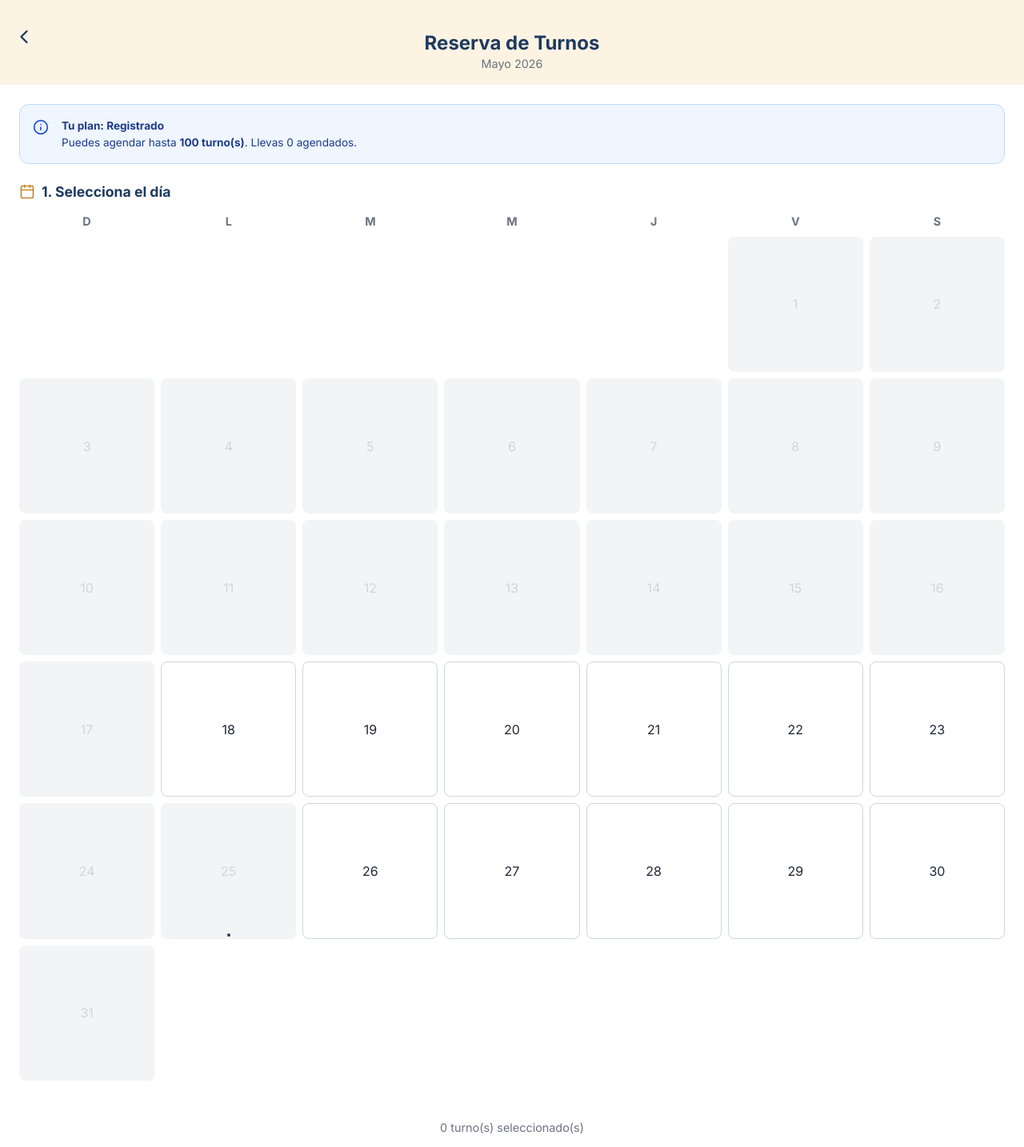
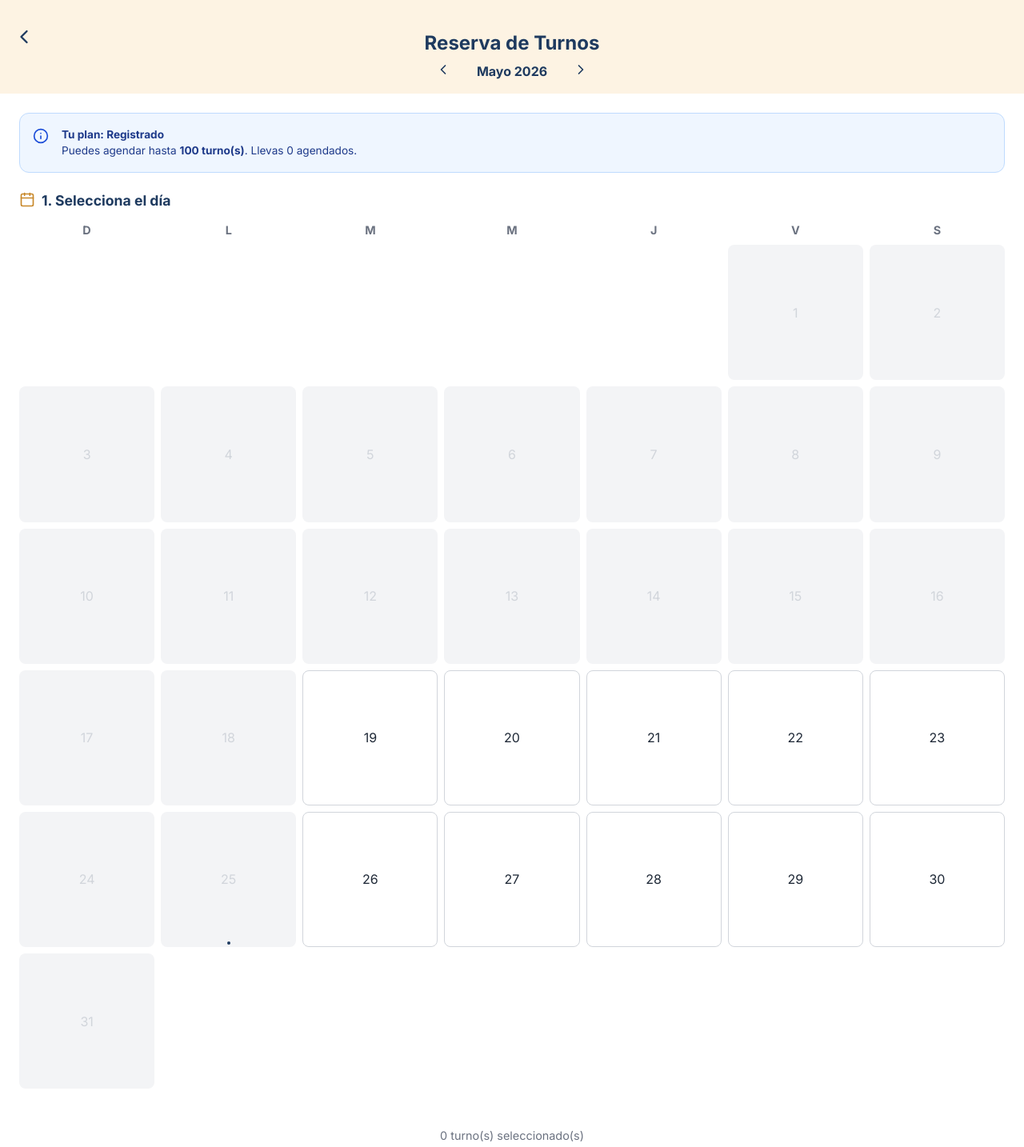
Before and after one commit to SBELENG/AprenderApp, a React (Vite) app: page /agenda in a window 1280 px wide. Shown: the top 1434 px of the page at 80% size. Built offline with nearby package versions, Linux system fonts and the light colour scheme; no server answers; the database is empty.

Commit message:
fix: contract pricing multiplication and calendar month navigation

```diff
--- a/src/pages/AgendaPadres.tsx
+++ b/src/pages/AgendaPadres.tsx
@@ -1,6 +1,6 @@
 import React, { useState } from 'react';
 import { useNavigate, useLocation } from 'react-router-dom';
-import { ChevronLeft, Calendar as CalendarIcon, CheckCircle2, Download, Info, X } from 'lucide-react';
+import { ChevronLeft, ChevronRight, Calendar as CalendarIcon, CheckCircle2, Download, Info, X } from 'lucide-react';
 import jsPDF from 'jspdf';
 import autoTable from 'jspdf-autotable';
 import { supabase } from '../lib/supabase';
@@ -21,6 +21,8 @@ const getLocalDateStringFromDate = (d: Date): string => {
   return `${yr}-${mn}-${dy}`;
 };
 
+const MONTH_NAMES = ['Enero', 'Febrero', 'Marzo', 'Abril', 'Mayo', 'Junio', 'Julio', 'Agosto', 'Septiembre', 'Octubre', 'Noviembre', 'Diciembre'];
+
 type Reservation = { date: Date, shiftId: string, shiftLabel: string };
 
 const DAYS_MAP = ['Domingo', 'Lunes', 'Martes', 'Miércoles', 'Jueves', 'Viernes', 'Sábado'];
@@ -33,16 +35,16 @@ const AgendaPadres: React.FC = () => {
   const [reservations, setReservations] = useState<Reservation[]>([]);
   const [selectedDate, setSelectedDate] = useState<Date | null>(null);
   const [isConfirmed, setIsConfirmed] = useState(false);
-  const [cupoMaximo, setCupoMaximo] = useState(12);
+  const [cupoMaximo, setCupoMaximo] = useState(4);
   const [cuposDetallados, setCuposDetallados] = useState<Record<string, Record<string, number>> | null>(null);
   const [cuposEspecifcos, setCuposEspecifcos] = useState<Record<string, Record<string, number>> | null>(null);
   const [existingReservas, setExistingReservas] = useState<{ fecha: string, horario: string }[]>([]);
   const [feriadosList, setFeriadosList] = useState<string[]>(['2026-05-25', '2026-06-20']);
 
-  // Generar días del mes actual (simplificado para el mockup)
-  const today = new Date('2026-05-16T10:00:00'); // Usamos la fecha actual simulada
-  const currentMonth = today.getMonth();
-  const currentYear = today.getFullYear();
+  const [viewDate, setViewDate] = useState(new Date());
+  const today = new Date();
+  const currentMonth = viewDate.getMonth();
+  const currentYear = viewDate.getFullYear();
 
   React.useEffect(() => {
     const fetchConfig = async () => {
@@ -336,7 +338,9 @@ const AgendaPadres: React.FC = () => {
   };
 
   const isPastOrToday = (day: number) => {
-    return day <= today.getDate();
+    const d = new Date(currentYear, currentMonth, day);
+    const t = new Date(today.getFullYear(), today.getMonth(), today.getDate());
+    return d.getTime() <= t.getTime();
   };
 
   // Turnos disponibles según el día seleccionado (por hora exacta)
@@ -373,7 +377,23 @@ const AgendaPadres: React.FC = () => {
           <ChevronLeft size={28} />
         </button>
         <h2 style={{ color: 'var(--color-primary)', marginTop: '0.5rem' }}>Reserva de Turnos</h2>
-        <p style={{ margin: 0, fontSize: '0.9rem', color: 'var(--color-gray-500)' }}>Mayo 2026</p>
+        <div style={{ display: 'flex', alignItems: 'center', justifyContent: 'center', gap: '1rem', marginTop: '0.5rem' }}>
+          <button
+            onClick={() => setViewDate(new Date(currentYear, currentMonth - 1, 1))}
+            style={{ background: 'none', border: 'none', cursor: 'pointer', color: 'var(--color-primary)' }}
+          >
+            <ChevronLeft size={20} />
+          </button>
+          <p style={{ margin: 0, fontSize: '1rem', fontWeight: 'bold', color: 'var(--color-primary)', minWidth: '120px', textAlign: 'center' }}>
+            {MONTH_NAMES[currentMonth]} {currentYear}
+          </p>
+          <button
+            onClick={() => setViewDate(new Date(currentYear, currentMonth + 1, 1))}
+            style={{ background: 'none', border: 'none', cursor: 'pointer', color: 'var(--color-primary)' }}
+          >
+            <ChevronRight size={20} />
+          </button>
+        </div>
       </div>
 
       <div style={{ padding: '1.5rem', flex: 1, display: 'flex', flexDirection: 'column' }}>
--- a/src/pages/Contratar.tsx
+++ b/src/pages/Contratar.tsx
@@ -20,8 +20,11 @@ const Contratar: React.FC = () => {
   const hasDiscount = childrenCount >= 2;
   const discountMultiplier = hasDiscount ? 0.9 : 1;
 
-  const getPrice = (basePrice: number, includeDuration = true) => {
-    return basePrice * childrenCount * (includeDuration ? durationCount : 1) * discountMultiplier;
+  const getPrice = (planId: string, basePrice: number, includeDuration = true) => {
+    if (selectedPlan === planId) {
+      return basePrice * childrenCount * (includeDuration ? durationCount : 1) * discountMultiplier;
+    }
+    return basePrice;
   };
 
   const handleNext = () => {
@@ -32,7 +35,7 @@ const Contratar: React.FC = () => {
           plan: selectedPlan,
           childrenCount,
           durationCount,
-          total: getPrice(plan.price),
+          total: getPrice(selectedPlan, plan.price),
           telefono
         }
       });
@@ -109,13 +112,14 @@ const Contratar: React.FC = () => {
                 </div>
                 <div style={{ textAlign: 'right' }}>
                   <h4 style={{ margin: 0, color: 'var(--color-primary)', fontSize: '1.1rem' }}>
-                    ${(selectedPlan === plan.id ? getPrice(plan.price) : getPrice(plan.price, false)).toLocaleString()}
+                    ${(selectedPlan === plan.id ? getPrice(plan.id, plan.price) : getPrice(plan.id, plan.price, false)).toLocaleString()}
                   </h4>
-                  {hasDiscount && <span style={{ fontSize: '0.8rem', color: 'var(--color-secondary)', textDecoration: 'line-through' }}>
+                  {(hasDiscount && selectedPlan === plan.id) && <span style={{ fontSize: '0.8rem', color: 'var(--color-secondary)', textDecoration: 'line-through' }}>
                     ${(plan.price * childrenCount * (selectedPlan === plan.id ? durationCount : 1)).toLocaleString()}
                   </span>}
                 </div>
               </div>
+
             ))}
           </div>
         </div>
```
